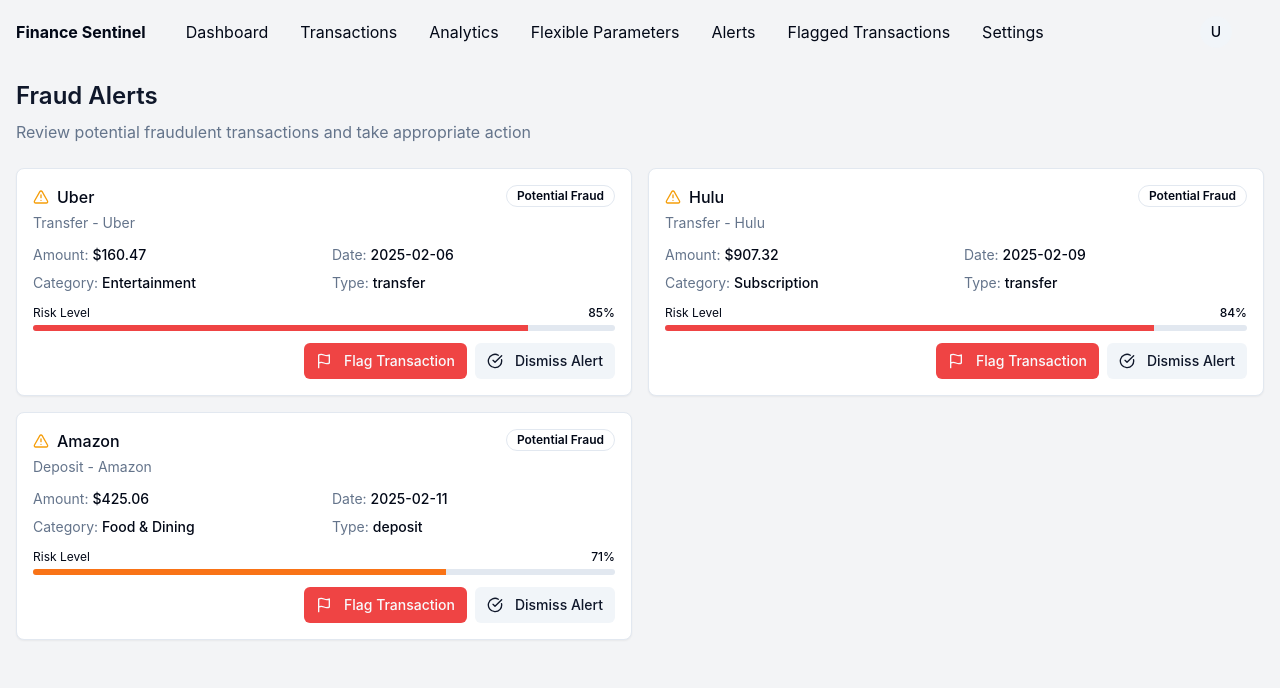
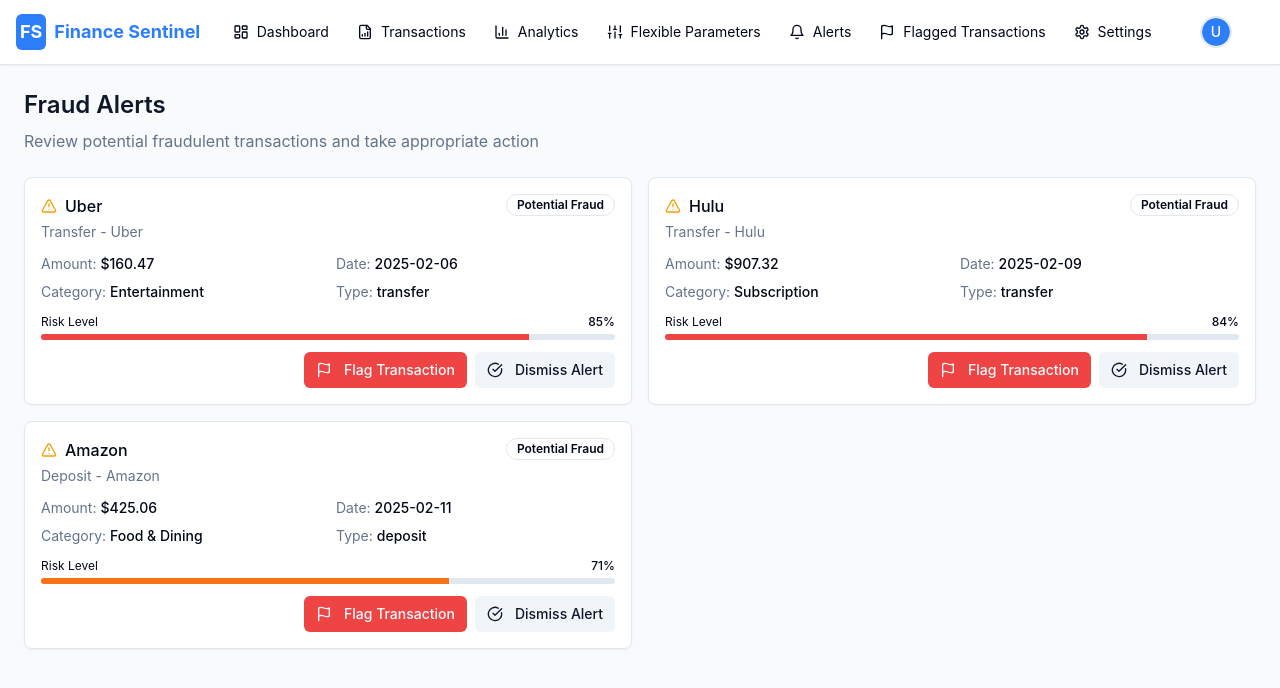
Before and after one commit to karthikraja-crypto/financesentinel, a React (Vite) app: page /alerts in a window 1280 px wide. Shown: the top 688 px of the page. Built offline with nearby package versions, Linux system fonts and the light colour scheme.

Commit message:
Refactor UI components
Update the UI components for better user experience.

```diff
--- a/src/components/layout/DashboardLayout.tsx
+++ b/src/components/layout/DashboardLayout.tsx
@@ -12,19 +12,21 @@ import {
   DropdownMenuSeparator,
   DropdownMenuTrigger,
 } from "@/components/ui/dropdown-menu";
-import { Menu, X } from "lucide-react";
+import { Menu, X, LayoutDashboard, BarChart3, Bell, Flag, Settings, FileBarChart, Sliders } from "lucide-react";
 
 interface NavLinkProps {
   children: React.ReactNode;
   to: string;
+  icon?: React.ReactNode;
 }
 
-const NavLink: React.FC<NavLinkProps> = ({ children, to }) => (
+const NavLink: React.FC<NavLinkProps> = ({ children, to, icon }) => (
   <Link
-    className="px-2 py-1 rounded-md hover:bg-gray-100 hover:no-underline"
+    className="flex items-center gap-2 px-3 py-2 text-sm rounded-md hover:bg-gray-100 hover:no-underline transition-colors"
     to={to}
   >
-    {children}
+    {icon}
+    <span>{children}</span>
   </Link>
 );
 
@@ -43,23 +45,36 @@ interface UserProfileProps {
 
 const UserProfile: React.FC<UserProfileProps> = ({ user, onLogout, onClose }) => {
   return (
-    <div className="p-4 bg-white rounded-md shadow-md">
-      <div className="flex items-center space-x-4">
-        <Avatar>
-          <AvatarFallback>{user.name?.charAt(0) || 'U'}</AvatarFallback>
+    <div className="fixed inset-0 flex items-center justify-center bg-black/50 z-50" onClick={onClose}>
+      <div className="w-full max-w-md p-6 bg-white rounded-lg shadow-xl" onClick={e => e.stopPropagation()}>
+        <div className="flex items-center justify-between mb-4">
+          <h2 className="text-xl font-semibold">User Profile</h2>
+          <Button variant="ghost" size="icon" onClick={onClose}>
+            <X className="h-4 w-4" />
+          </Button>
+        </div>
+
+        <div className="flex items-center space-x-4 mb-6">
+          <Avatar className="h-16 w-16">
+            <AvatarFallback className="text-lg bg-finance-blue text-white">{user.name?.charAt(0) || 'U'}</AvatarFallback>
           </Avatar>
           <div>
-          <p className="font-bold">{user.name}</p>
+            <p className="font-bold text-lg">{user.name}</p>
             <p className="text-sm text-gray-500">{user.email}</p>
           </div>
         </div>
-      <div className="border-t my-3"></div>
-      <Button variant="destructive" onClick={onLogout} className="w-full">
+
+        <div className="border-t my-4"></div>
+
+        <div className="flex gap-3 mt-4">
+          <Button variant="outline" onClick={onClose} className="flex-1">
+            Close
+          </Button>
+          <Button variant="destructive" onClick={onLogout} className="flex-1">
             Logout
           </Button>
-      <Button variant="outline" onClick={onClose} className="w-full mt-3">
-        Close
-      </Button>
+        </div>
+      </div>
     </div>
   );
 };
@@ -76,89 +91,98 @@ const DashboardLayout: React.FC<DashboardLayoutProps> = ({ children }) => {
   };
 
   const navItems = [
-    { label: 'Dashboard', to: '/' },
-    { label: 'Transactions', to: '/transactions' },
-    { label: 'Analytics', to: '/analytics' },
-    { label: 'Flexible Parameters', to: '/flexible-parameters' },
-    { label: 'Alerts', to: '/alerts' },
-    { label: 'Flagged Transactions', to: '/flagged-transactions' },
-    { label: 'Settings', to: '/settings' },
+    { label: 'Dashboard', to: '/', icon: <LayoutDashboard className="h-4 w-4" /> },
+    { label: 'Transactions', to: '/transactions', icon: <FileBarChart className="h-4 w-4" /> },
+    { label: 'Analytics', to: '/analytics', icon: <BarChart3 className="h-4 w-4" /> },
+    { label: 'Flexible Parameters', to: '/flexible-parameters', icon: <Sliders className="h-4 w-4" /> },
+    { label: 'Alerts', to: '/alerts', icon: <Bell className="h-4 w-4" /> },
+    { label: 'Flagged Transactions', to: '/flagged-transactions', icon: <Flag className="h-4 w-4" /> },
+    { label: 'Settings', to: '/settings', icon: <Settings className="h-4 w-4" /> },
   ];
 
   return (
-    <div className="min-h-screen bg-gray-100">
-      <div className="px-4">
-        <div className="h-16 flex items-center justify-between">
+    <div className="min-h-screen bg-gray-50">
+      <header className="sticky top-0 z-30 w-full bg-white border-b border-gray-200 shadow-sm">
+        <div className="px-4 h-16 flex items-center justify-between">
+          <div className="flex items-center gap-4">
             <Button
               variant="ghost"
               size="icon"
               className="md:hidden"
               onClick={() => setIsOpen(!isOpen)}
             >
-            {isOpen ? <X className="h-6 w-6" /> : <Menu className="h-6 w-6" />}
+              {isOpen ? <X className="h-5 w-5" /> : <Menu className="h-5 w-5" />}
               <span className="sr-only">Toggle Menu</span>
             </Button>
 
-          <div className="flex items-center space-x-8">
-            <div className="font-bold">Finance Sentinel</div>
-            <nav className="hidden md:flex space-x-4">
+            <div className="font-bold text-finance-blue text-lg flex items-center">
+              <span className="mr-2 bg-finance-blue text-white p-1 rounded-md">FS</span>
+              Finance Sentinel
+            </div>
+          </div>
+
+          <nav className="hidden md:flex items-center space-x-1">
             {navItems.map((link) => (
-                <NavLink key={link.label} to={link.to}>{link.label}</NavLink>
+              <NavLink key={link.label} to={link.to} icon={link.icon}>{link.label}</NavLink>
             ))}
           </nav>
-          </div>
 
           <div className="flex items-center">
             <DropdownMenu>
               <DropdownMenuTrigger asChild>
                 <Button
                   variant="ghost"
-                  className="flex items-center space-x-2"
-                  onClick={() => setShowUserProfile(true)}
+                  className="flex items-center space-x-2 hover:bg-gray-100"
                 >
-                  <Avatar className="h-8 w-8">
-                    <AvatarFallback>{user?.name?.charAt(0) || 'U'}</AvatarFallback>
+                  <Avatar className="h-8 w-8 border-2 border-gray-200">
+                    <AvatarFallback className="bg-finance-blue text-white">{user?.name?.charAt(0) || 'U'}</AvatarFallback>
                   </Avatar>
                   <span className="hidden md:inline font-medium text-sm">
                     {user?.name}
                   </span>
                 </Button>
               </DropdownMenuTrigger>
-              <DropdownMenuContent align="end">
-                <DropdownMenuItem>View Profile</DropdownMenuItem>
-                <DropdownMenuItem>Settings</DropdownMenuItem>
+              <DropdownMenuContent align="end" className="w-56">
+                <DropdownMenuLabel>My Account</DropdownMenuLabel>
                 <DropdownMenuSeparator />
-                <DropdownMenuItem onClick={handleLogout}>Logout</DropdownMenuItem>
+                <DropdownMenuItem onClick={() => setShowUserProfile(true)}>
+                  <span>View Profile</span>
+                </DropdownMenuItem>
+                <DropdownMenuItem>
+                  <span>Settings</span>
+                </DropdownMenuItem>
+                <DropdownMenuSeparator />
+                <DropdownMenuItem onClick={handleLogout} className="text-red-500">
+                  <span>Logout</span>
+                </DropdownMenuItem>
               </DropdownMenuContent>
             </DropdownMenu>
           </div>
         </div>
-      </div>
+      </header>
 
       {isOpen && (
-        <div className="block md:hidden pb-4">
-          <nav className="flex flex-col space-y-4 px-4">
+        <div className="fixed inset-0 z-20 bg-black/50 md:hidden" onClick={() => setIsOpen(false)}>
+          <div className="absolute left-0 top-16 bottom-0 w-64 bg-white p-4 shadow-lg" onClick={e => e.stopPropagation()}>
+            <nav className="flex flex-col space-y-1">
               {navItems.map((link) => (
-              <NavLink key={link.label} to={link.to}>{link.label}</NavLink>
+                <NavLink key={link.label} to={link.to} icon={link.icon}>{link.label}</NavLink>
               ))}
             </nav>
           </div>
+        </div>
       )}
 
-      <div className="p-4">
+      <main className="p-4 md:p-6 max-w-7xl mx-auto">
         {children}
-      </div>
+      </main>
 
       {showUserProfile && user && (
-        <div
-          className="fixed inset-0 bg-black/50 flex items-center justify-center z-10"
-        >
         <UserProfile
           user={user}
           onLogout={handleLogout}
           onClose={() => setShowUserProfile(false)}
         />
-        </div>
       )}
     </div>
   );
```
Lines whose indentation alone changed are shown as unchanged.
